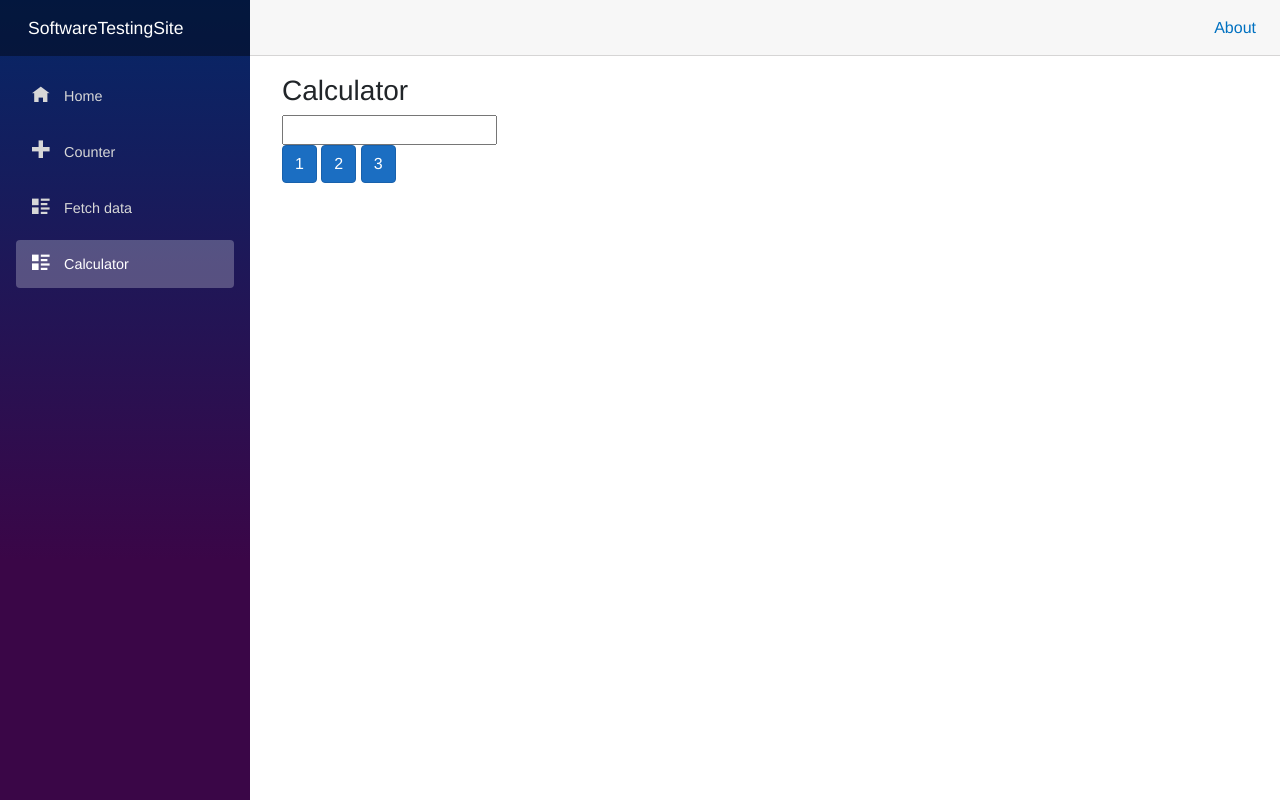
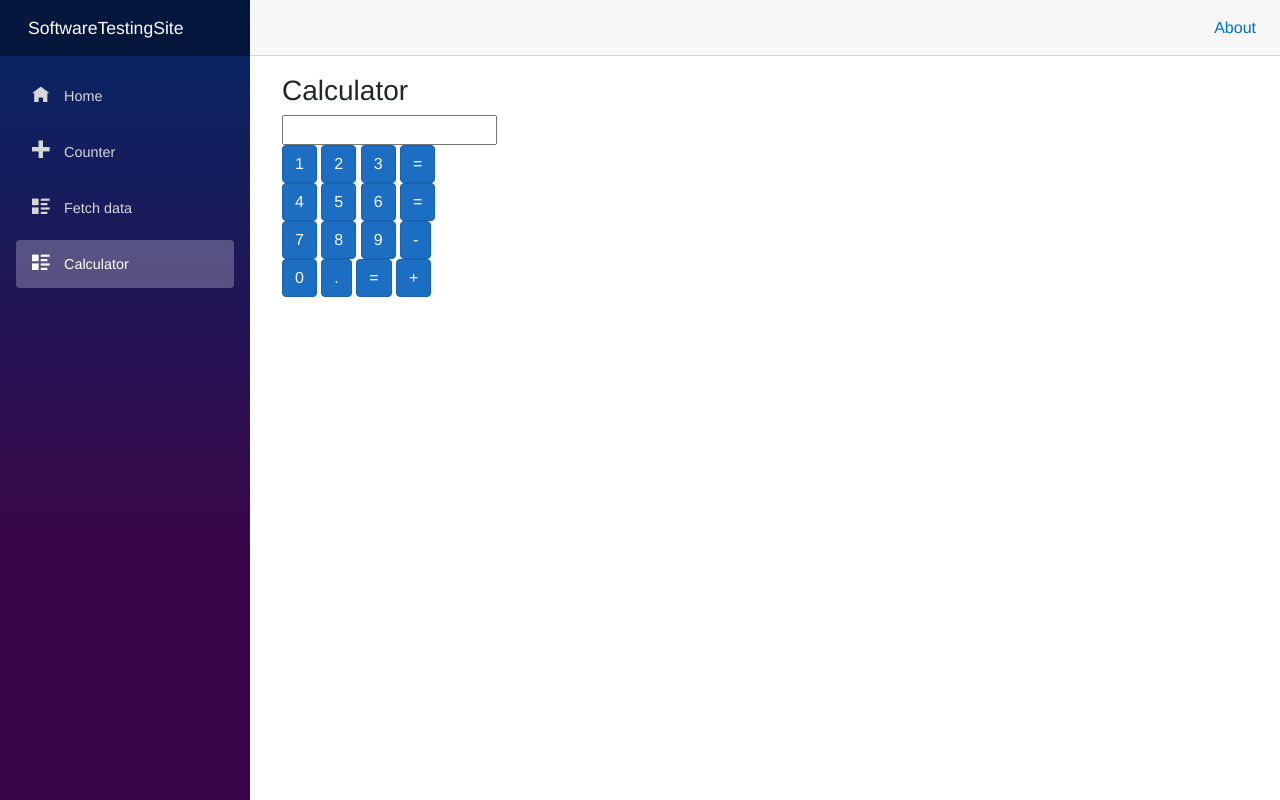
Before and after one commit to TigerAW/SoftwareTestingSite, an ASP.NET Core app: page /Calculator in a window 1280 px wide. Run offline with ASP.NET Core 8, Linux system fonts and the light colour scheme; style sheets or scripts are compiled from the project's sources.

Commit message:
code: added some calculator code

```diff
--- a/SoftwareTestingSite/Pages/Calculator.razor
+++ b/SoftwareTestingSite/Pages/Calculator.razor
@@ -7,21 +7,96 @@
     <div class="calculator">
         <form>
             <div>
-                <input type="text" @bind="@inputValue" />
+                <input type="text" @bind="@inputString" />
+            </div>
+            <div>
+
             </div>
             <div>
                 <input type="button" class="btn btn-primary" value="1" @onclick=@(_=>numberClick("1"))>
                 <input type="button" class="btn btn-primary" value="2" @onclick=@(_=>numberClick("2"))>
                 <input type="button" class="btn btn-primary" value="3" @onclick=@(_=>numberClick("3"))>
+                <input type="button" class="btn btn-primary" value="=" @onclick=@(_=>operationClick("/"))>
             </div>
+            <div>
+                <input type="button" class="btn btn-primary" value="4" @onclick=@(_=>numberClick("4"))>
+                <input type="button" class="btn btn-primary" value="5" @onclick=@(_=>numberClick("5"))>
+                <input type="button" class="btn btn-primary" value="6" @onclick=@(_=>numberClick("6"))>
+                <input type="button" class="btn btn-primary" value="=" @onclick=@(_=>operationClick("*"))>
+            </div>
+            <div>
+                <input type="button" class="btn btn-primary" value="7" @onclick=@(_=>numberClick("7"))>
+                <input type="button" class="btn btn-primary" value="8" @onclick=@(_=>numberClick("8"))>
+                <input type="button" class="btn btn-primary" value="9" @onclick=@(_=>numberClick("9"))>
+                <input type="button" class="btn btn-primary" value="-" @onclick=@(_=>operationClick("-"))>
+            </div>
+             <div>
+                <input type="button" class="btn btn-primary" value="0" @onclick=@(_=>numberClick("0"))>
+                <input type="button" class="btn btn-primary" value="." @onclick=@(_=>numberClick("."))>
+                <button class="btn btn-primary" @onclick="operationEquals">=</button>
+                <input type="button" class="btn btn-primary" value="+" @onclick=@(_=>operationClick("+"))>
+             </div>
+
+
         </form>
     </div>
 </div>
 
 
 @code {
-    private String? inputValue;
+    private String? inputString;
+    private Double? inputValue;
+    private String? operatorSymbol;
+    private Double? secondValue;
+
     private void numberClick(string value){
-        inputValue += value;
+        inputString += value;
     }
+    private void operationClick(string operatorSymbol)
+    {
+        if (operatorSymbol == "-" && inputString.Equals(""))
+        {
+            inputString += "-";
+        }
+        if (!inputValue.Equals("")){
+            inputValue = Convert.ToDouble(inputString);
+            this.operatorSymbol = operatorSymbol;
+            inputString = "";
+        }
+    }
+    private void operationEquals()
+    {
+        secondValue = Convert.ToDouble(inputString);
+
+        if (!inputValue.Equals(""))
+        {
+            switch (operatorSymbol)
+            {
+                case "/":
+                    inputValue /= secondValue;
+                    break;
+            }
+            switch (operatorSymbol)
+            {
+                case "*":
+                    inputValue *= secondValue;
+                    break;
+            }
+            switch (operatorSymbol)
+            {
+                case "-":
+                    inputValue -= secondValue;
+                    break;
+            }
+            switch (operatorSymbol)
+            {
+                case "+":
+                    inputValue += secondValue;
+                    break;
+            }
+
+            inputString = Convert.ToString(inputValue);
+        }
+    }
+
 }
```
